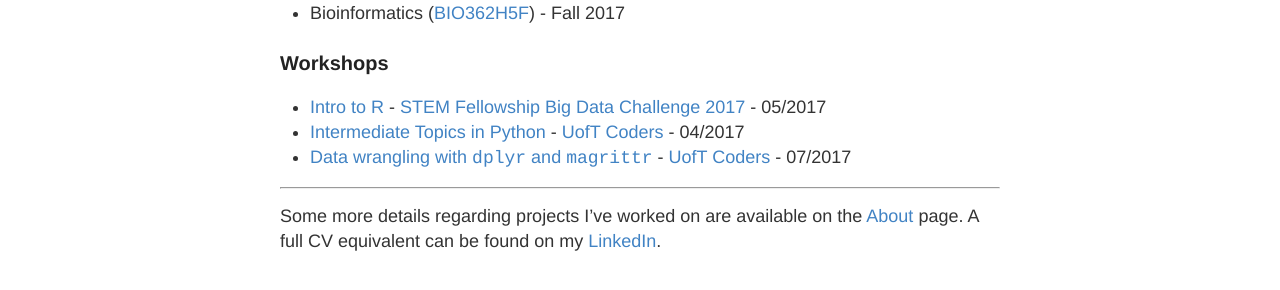
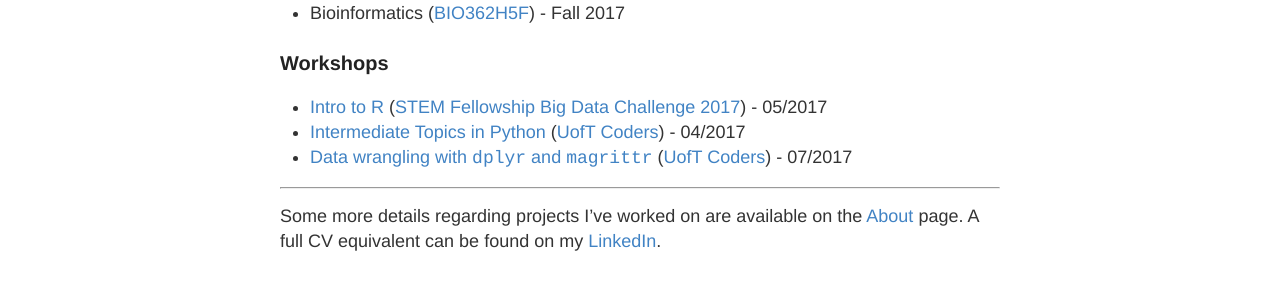
Before and after one commit to aays/site_old, a Jekyll site: the page built from cv.md, in a window 1280 px wide. Shown: the part 1733-2023 px from the top of the page. Built offline with Jekyll 4.4.1, drawn with Linux system fonts in a browser that asks for light colours.

Commit message:
Update cv.md

```diff
--- a/cv.md
+++ b/cv.md
@@ -50,9 +50,9 @@
 
 ### Workshops
 
-- [Intro to R](https://www.youtube.com/watch?v=z_irkhAErvc) - [STEM Fellowship Big Data Challenge 2017](https://bigdatachallenge.github.io) - 05/2017
-- [Intermediate Topics in Python](https://www.youtube.com/watch?v=33Pgx0DlNmo&t=1419s) - [UofT Coders](uoftcoders.github.io) - 04/2017
-- [Data wrangling with `dplyr` and `magrittr`](https://www.youtube.com/watch?v=qO4ZXzyiulM) - [UofT Coders](uoftcoders.github.io) - 07/2017
+- [Intro to R](https://www.youtube.com/watch?v=z_irkhAErvc) ([STEM Fellowship Big Data Challenge 2017](https://bigdatachallenge.github.io)) - 05/2017
+- [Intermediate Topics in Python](https://www.youtube.com/watch?v=33Pgx0DlNmo&t=1419s) ([UofT Coders](uoftcoders.github.io)) - 04/2017
+- [Data wrangling with `dplyr` and `magrittr`](https://www.youtube.com/watch?v=qO4ZXzyiulM) ([UofT Coders](uoftcoders.github.io)) - 07/2017
 
 ---
 
```
